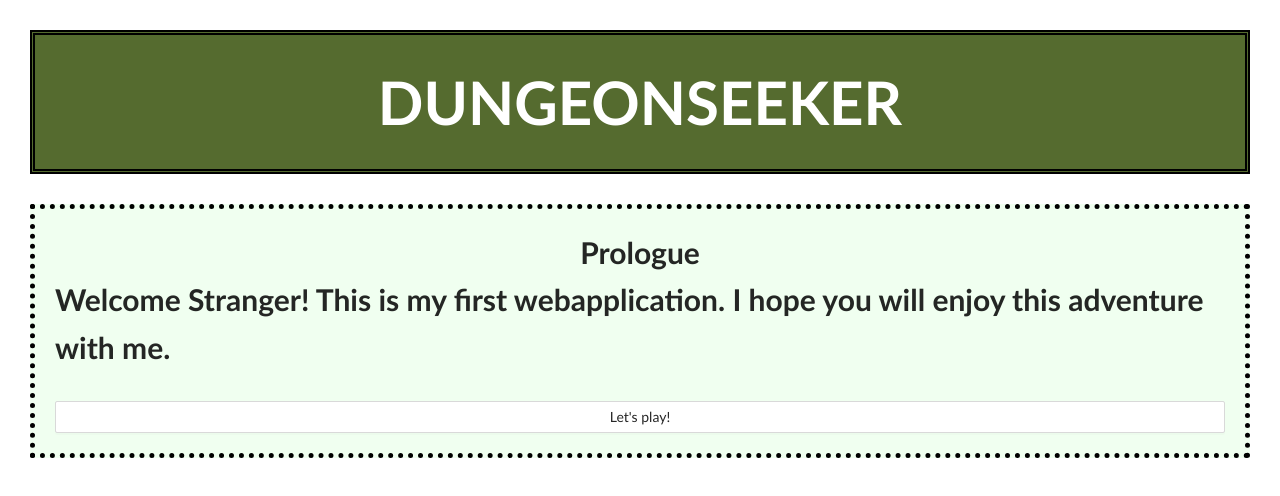
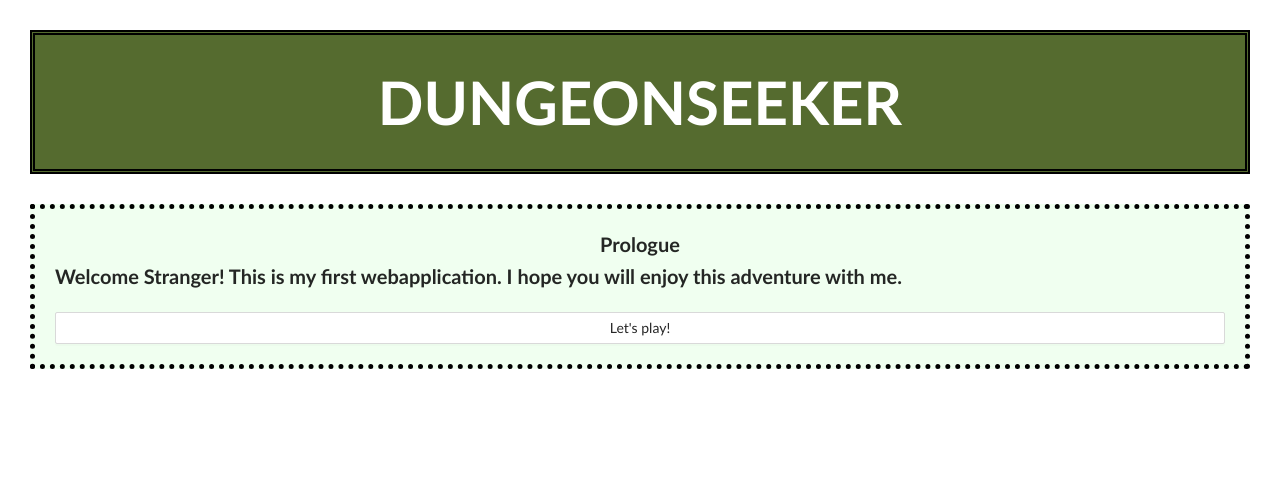
Before and after one commit to Oronis16/dungeonseeker, a React (Create React App) app: page / in a window 1280 px wide. Shown: the top 496 px of the page. Built offline with nearby package versions, Linux system fonts and the light colour scheme.

Commit message:
DUNGEON-6: Styled-component added

```diff
--- a/src/Actions.jsx
+++ b/src/Actions.jsx
@@ -1,27 +1,8 @@
 import React, { useContext } from "react";
 import { Button } from "antd";
-import styled from "styled-components";
 import StoryContext from "./Context/StoryContext";
 import { Chapter } from "./Chapters/Chapter";
-
-const Tale = styled.div`
-  font-size: 30px;
-  justify-content: center;
-  display: flex;
-  margin: 30px;
-  border: 5px black dotted;
-  padding: 20px;
-  background-color: #f0fff0;
-  font-weight: bold;
-  flex-direction: column;
-  font-family: "Gill Sans", "Gill Sans MT", Calibri, "Trebuchet MS", sans-serif;
-`;
-
-const Title = styled.span`
-  justify-content: center;
-  align-items: center;
-  display: flex;
-`;
+import { Tale, Title } from "./Styled-components/styled";
 
 export const Actions = () => {
   const { story, dispatch, prologueDone } = useContext(StoryContext);
--- /dev/null
+++ b/src/Answers/Answers.jsx
@@ -0,0 +1,29 @@
+import React, { useContext } from "react";
+import StoryContext from "../Context/StoryContext";
+import { Answer, Radio } from "../Styled-components/styled";
+
+export const Answers = ({ choices }) => {
+  const { dispatch } = useContext(StoryContext);
+
+  const handleChange = (answer) => {
+    dispatch({ type: "nextQuestion", payload: answer.nextStoryId });
+  };
+
+  return (
+    <div>
+      {choices.answers.map((answer) => {
+        return (
+          <Radio>
+            <input
+              id="answer"
+              type="radio"
+              name="group"
+              onChange={() => handleChange(answer)}
+            />
+            <Answer for="answer">{answer.text}</Answer>
+          </Radio>
+        );
+      })}
+    </div>
+  );
+};
--- a/src/App.jsx
+++ b/src/App.jsx
@@ -4,7 +4,6 @@ import { Header } from "./Header";
 import { Actions } from "./Actions";
 import "antd/dist/antd.css";
 import StoryContext from "./Context/StoryContext";
-import { Chapter } from "./Chapters/Chapter";
 
 const reducer = (state, action) => {
   switch (action.type) {
@@ -13,7 +12,11 @@ const reducer = (state, action) => {
     case "nextChapter":
       return { ...state, chapterId: state.chapterId + 1 };
     case "nextQuestion":
-      return { ...state, questionId: state.questionId + 1 };
+      if (action.payload == null || action.payload.nextQuestion == null) {
+        return { ...state, questionId: state.questionId + 1 };
+      } else {
+        return { ...state, questionId: action.payload.nextQuestion };
+      }
     case "prologueDoneChange":
       return { ...state, prologueDone: true };
     case "chapterProlDoneChange":
--- a/src/Chapters/Chapter.jsx
+++ b/src/Chapters/Chapter.jsx
@@ -2,6 +2,7 @@ import React, { useContext } from "react";
 import StoryContext from "../Context/StoryContext";
 import { Button } from "antd";
 import { Question } from "../Questions/Question";
+import { Tale, Title } from "../Styled-components/styled";
 
 export const Chapter = () => {
   const { story, chapterId, dispatch, chapterProlDone } = useContext(
@@ -16,11 +17,11 @@ export const Chapter = () => {
 
   if (chapterProlDone === false) {
     return (
-      <div>
-        <div>{chapter.prologue.title}</div>
+      <Tale>
+        <Title>{chapter.prologue.title}</Title>
         <p>{chapter.prologue.text}</p>
         <Button onClick={handleChange}>Next</Button>
-      </div>
+      </Tale>
     );
   }
 
--- a/src/Questions/Question.jsx
+++ b/src/Questions/Question.jsx
@@ -1,26 +1,34 @@
 import React, { useContext } from "react";
 import StoryContext from "../Context/StoryContext";
 import { Button } from "antd";
+import { Tale, Title } from "../Styled-components/styled";
+import { Answers } from "../Answers/Answers";
 
 export const Question = ({ chap }) => {
   const { questionId, dispatch } = useContext(StoryContext);
 
-  console.log(chap);
-
-  let action = chap.stories.find((action) => action.id === questionId);
-  console.log(action);
-  console.log(action.id);
+  let story = chap.stories.find((story) => story.id === questionId);
 
   const handleChange = () => {
     dispatch({ type: "nextQuestion" });
   };
 
+  if (story.answers == null) {
+    return (
+      <Tale>
+        <Title>{story.title}</Title>
+        <p>{story.text}</p>
+        <p>{story.question}</p>
+        <Button onClick={handleChange}>Next</Button>
+      </Tale>
+    );
+  }
   return (
-    <div>
-      <div>{action.title}</div>
-      <p>{action.text}</p>
-      <p>{action.question}</p>
-      <Button onClick={handleChange}>Next</Button>
-    </div>
+    <Tale>
+      <Title>{story.title}</Title>
+      <p>{story.text}</p>
+      <p>{story.question}</p>
+      <Answers choices={story} />
+    </Tale>
   );
 };
--- /dev/null
+++ b/src/Styled-components/styled.js
@@ -0,0 +1,32 @@
+import styled from "styled-components";
+
+export const Tale = styled.div`
+  font-size: 20px;
+  justify-content: center;
+  display: flex;
+  margin: 30px;
+  border: 5px black dotted;
+  padding: 20px;
+  background-color: #f0fff0;
+  font-weight: bold;
+  flex-direction: column;
+  font-family: "Gill Sans", "Gill Sans MT", Calibri, "Trebuchet MS", sans-serif;
+`;
+
+export const Title = styled.span`
+  justify-content: center;
+  align-items: center;
+  display: flex;
+`;
+
+export const Answer = styled.label`
+  font-size: 15px;
+  padding: 10px;
+`;
+
+export const Radio = styled.div`
+  margin: 5px;
+  flex-direction: row;
+  align-items: center;
+  display: flex;
+`;
```
